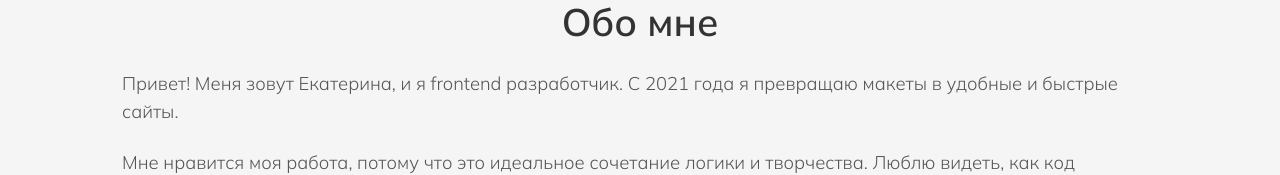
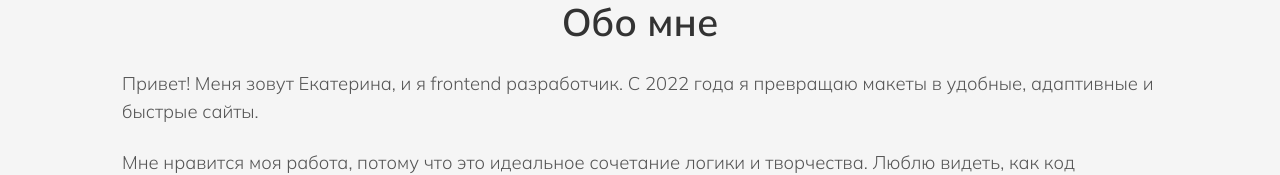
Before and after one commit to Ekaterina-shch/portfolio, a React (Vite) app: page /about in a window 1280 px wide. Shown: the part 146-321 px from the top of the page. Built offline with nearby package versions, Linux system fonts and the light colour scheme.

Commit message:
Внесла уточнения в текст на странице "Обо мне"

```diff
--- a/src/pages/About.tsx
+++ b/src/pages/About.tsx
@@ -6,8 +6,8 @@ const About = () => {
       <div className="container">
         <h2>Обо мне</h2>
         <p>
-          Привет! Меня зовут Екатерина, и я frontend разработчик. С 2021 года я
-          превращаю макеты в удобные и быстрые сайты.
+          Привет! Меня зовут Екатерина, и я frontend разработчик. С 2022 года я
+          превращаю макеты в удобные, адаптивные и быстрые сайты.
         </p>
         <p>
           Мне нравится моя работа, потому что это идеальное сочетание логики и
```
